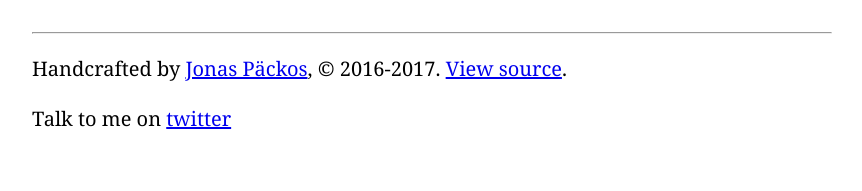
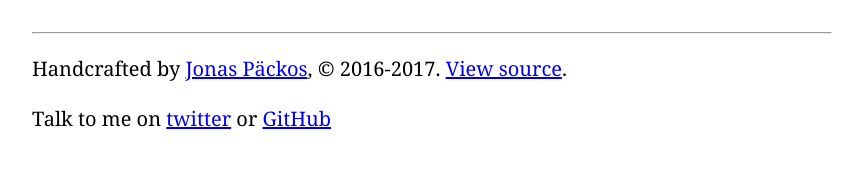
Before and after one commit to pekkos/pekkos.github.io, a Jekyll site: the page built from index.html, in a window 1280 px wide. Shown: the part 1133-1324 px from the top of the page, without its empty margins (208-1070 px from the left). Built offline with Jekyll 4.4.1, drawn with Linux system fonts in a browser that asks for light colours; comment, search, counter and statistics services are not loaded.

Commit message:
edited github

```diff
--- a/_includes/page-footer.html
+++ b/_includes/page-footer.html
@@ -1,8 +1,8 @@
 
 <footer role="contentinfo">
   <hr>
-  <p>Handcrafted by <a rel="me" href="http://about.me/pekkos" target="_blank">Jonas Päckos</a>, &copy; 2016-{{ site.time | date: '%Y' }}. <a rel="me" href="http://github.com/pekkos/pekkos.github.io" target="_blank">View source</a>.</p>
-  <p>Talk to me on <a rel="me" href="https://twitter.com/pekkos">twitter</a></p>
+  <p>Handcrafted by <a rel="me" href="http://about.me/pekkos" target="_blank">Jonas Päckos</a>, &copy; 2016-{{ site.time | date: '%Y' }}. <a href="http://github.com/pekkos/pekkos.github.io" target="_blank">View source</a>.</p>
+  <p>Talk to me on <a rel="me" href="https://twitter.com/pekkos">twitter</a> or <a rel="me" href="https://github.com/pekkos">GitHub</a></p>
 </footer>
 
 <!--[if lte IE 9]>
```
